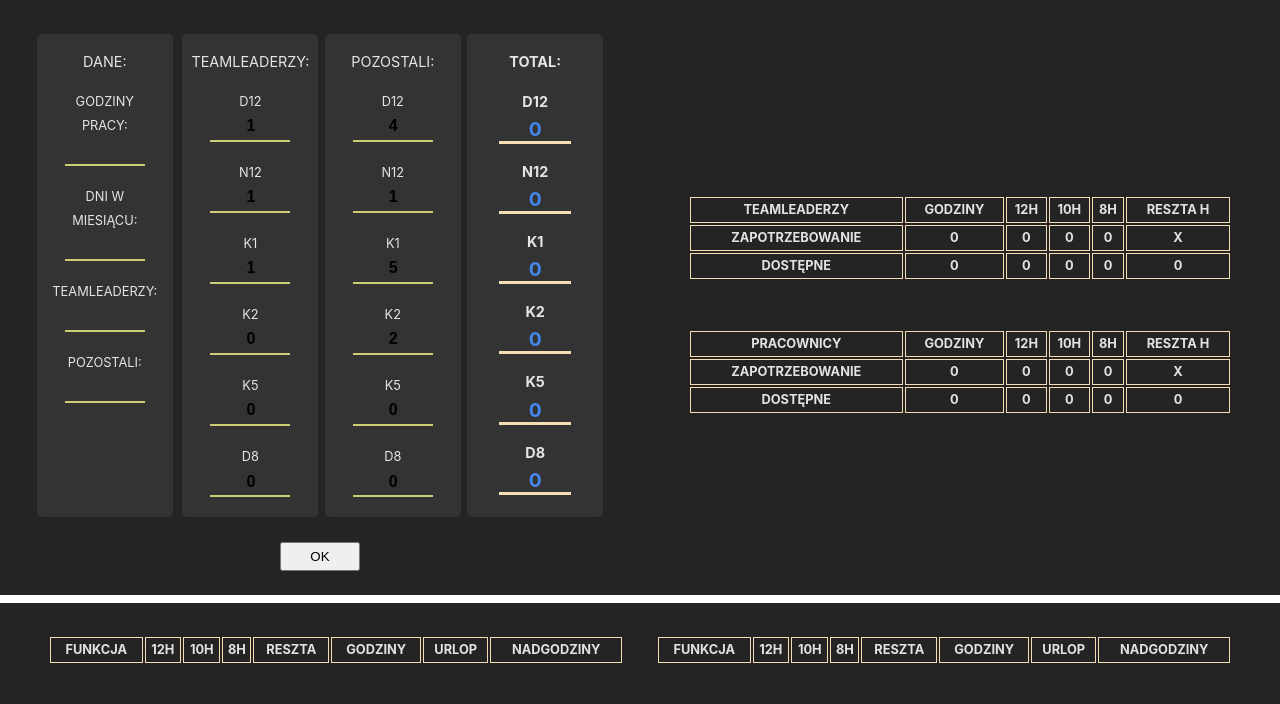
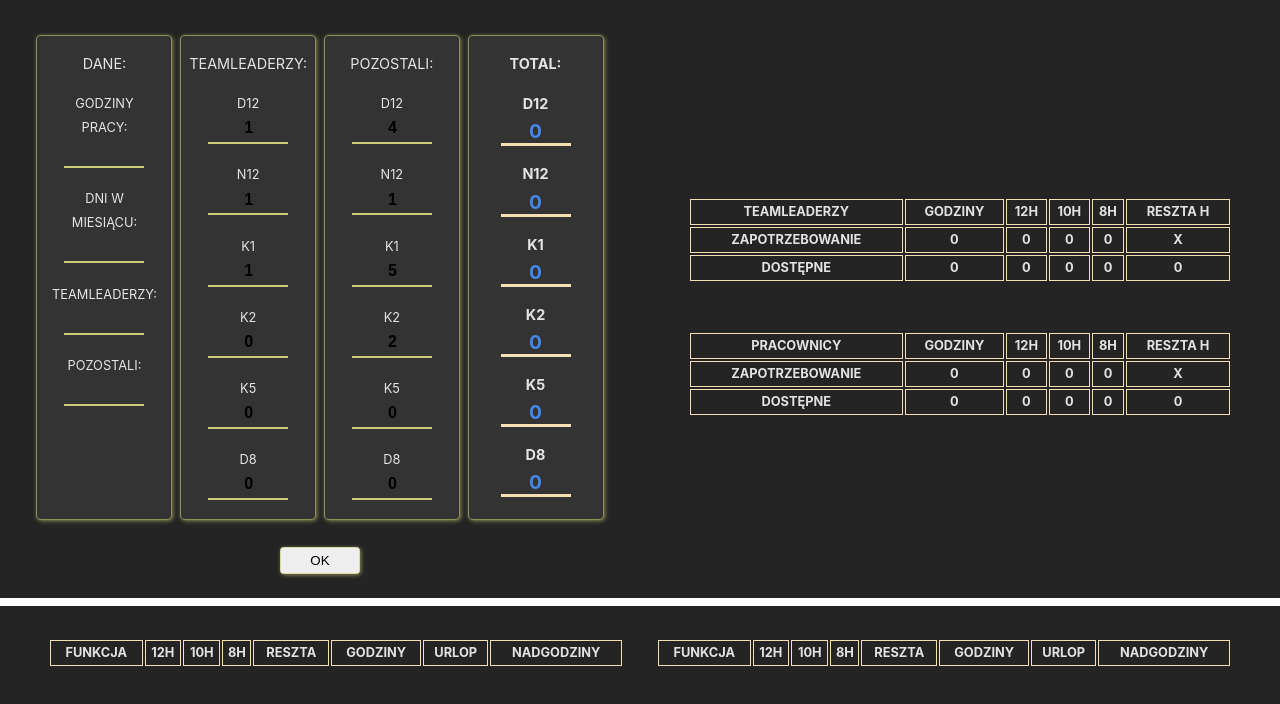
Before and after one commit to ZibiH/schedule-helper, a React (Vite) app: page / in a window 1280 px wide. Shown: the top 704 px of the page. Built offline with nearby package versions, Linux system fonts and the light colour scheme.

Commit message:
Adjust form styles

```diff
--- a/src/App.css
+++ b/src/App.css
@@ -40,14 +40,12 @@ p {
 	text-align: center;
 	width: 8.5rem;
 	min-width: 6.5rem;
-	margin: 0.1rem;
+	margin: 0.2rem;
 	padding: 1rem 2rem;
 	background-color: #333;
+	border: 1px solid #cccc7799;
+	box-shadow: 1px 1px 4px #cccc7799;
 	border-radius: 0.3rem;
-}
-
-.data-column:first-of-type {
-	margin-right: 0.3rem;
 }
 
 .data-column:last-of-type {
@@ -94,7 +92,14 @@ label {
 	width: 5rem;
 	padding: 0.3rem 0.5rem;
 	margin: 1.5rem 0 0.5rem;
+	border: 1px #cccc7799 solid;
+	box-shadow: 1px 1px 4px #cccc7799;
+	border-radius: 4px;
 	cursor: pointer;
+}
+
+.submit:hover {
+	opacity: 0.8;
 }
 
 .shifts-container {
```
